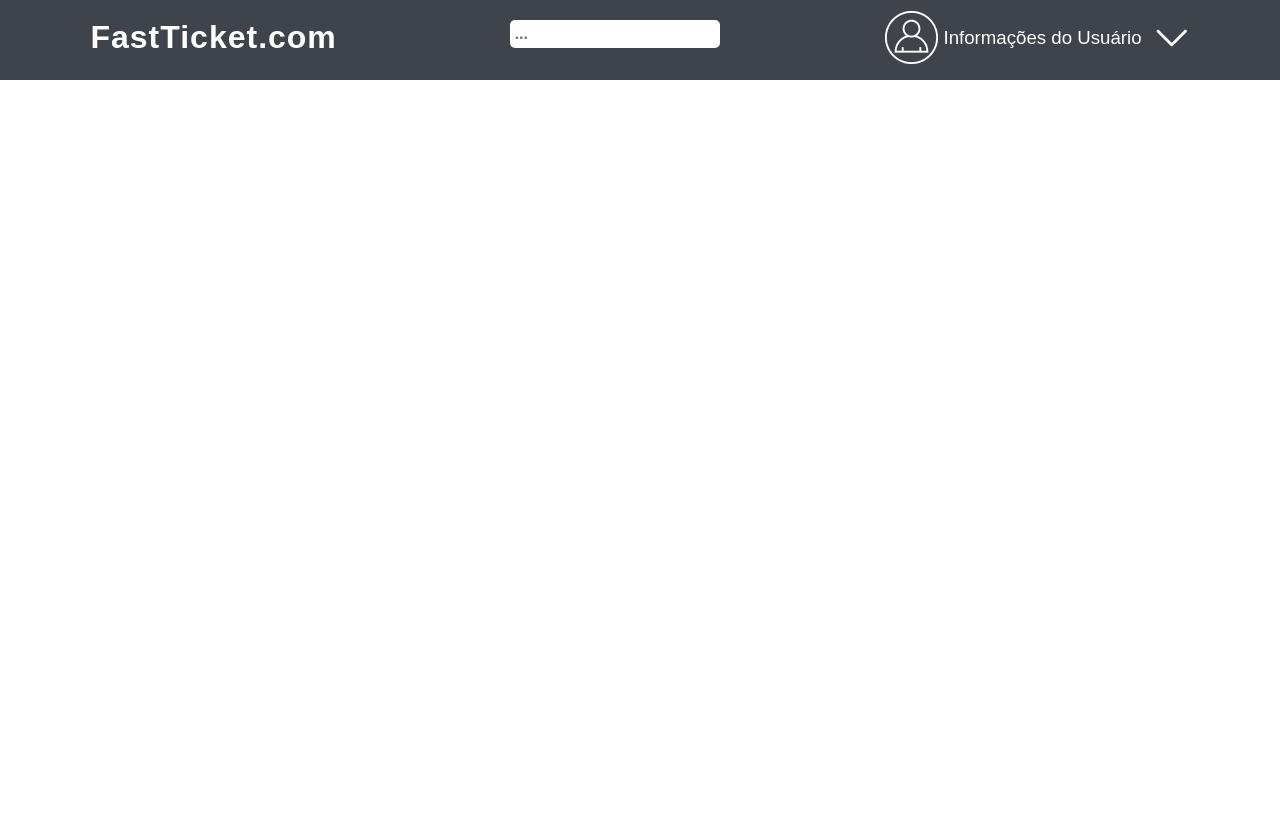
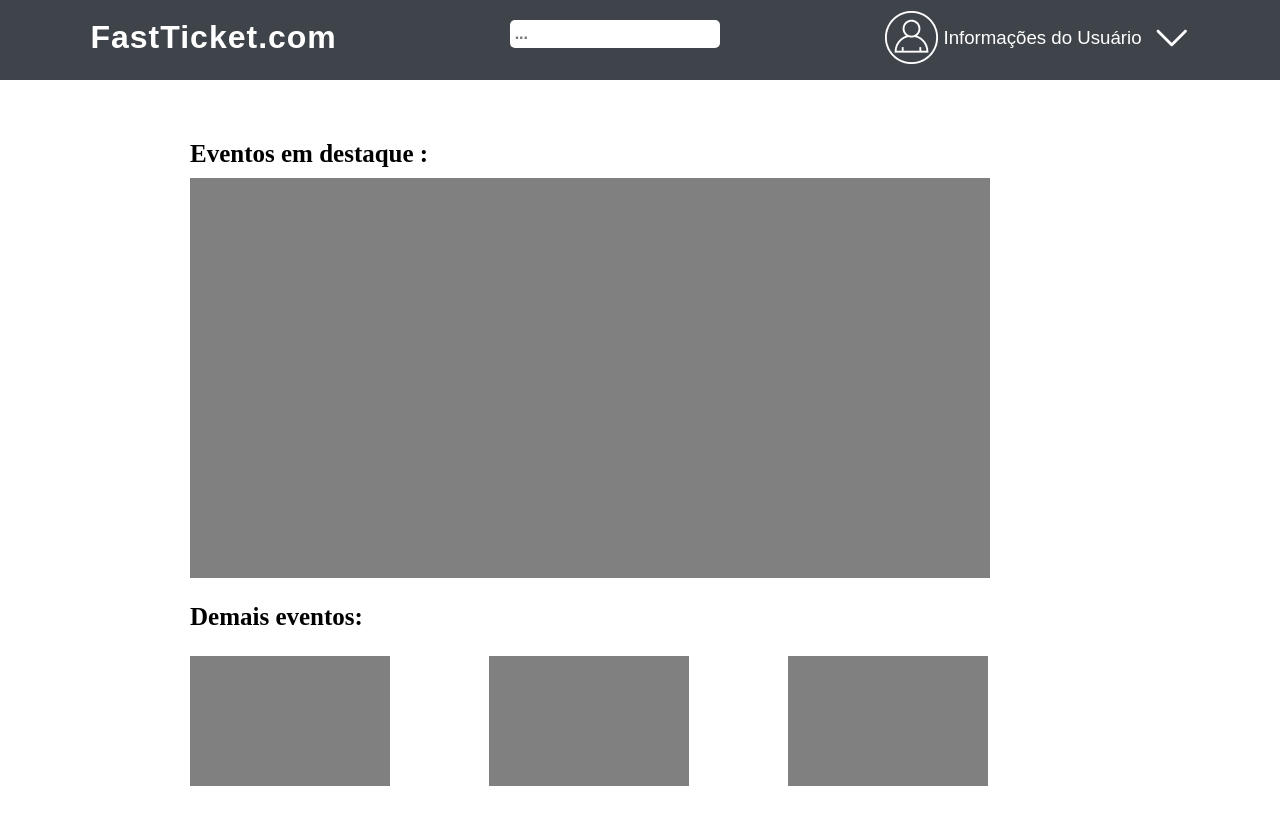
Before and after one commit to emilio-guilhon/fast-ticket, a React (Create React App) app: page /homecliente in a window 1280 px wide. Shown: the top 824 px of the page. Before the commit the page ends 800 px from the top, so only its background shows below. Built offline with nearby package versions, Linux system fonts and the light colour scheme; the HTML template or start-up script is replaced by a standard one; a web font is replaced by a local one.

Commit message:
telas cadastro e login atualizadas

```diff
--- a/src/Telas/HomeCliente/HomeCliente.jsx
+++ b/src/Telas/HomeCliente/HomeCliente.jsx
@@ -7,6 +7,22 @@ function HomeCliente() {
     <div>
          <>
         <NavbarCliente/>
+        <>
+     <div className="body">
+      <div className="Eventos">
+        <p className="titulo-principal">Eventos em destaque :</p>
+         <div className="Evento-principal">
+         </div>
+        <p className="titulo-demaisEventos">Demais eventos:</p>
+         <div className="Demais-eventos">
+            <div className="x"></div>
+            <div className="y"></div>
+            <div className="z"></div>
+
+         </div>
+      </div>
+     </div>
+     </>
      </>
     </div>
   )
```
